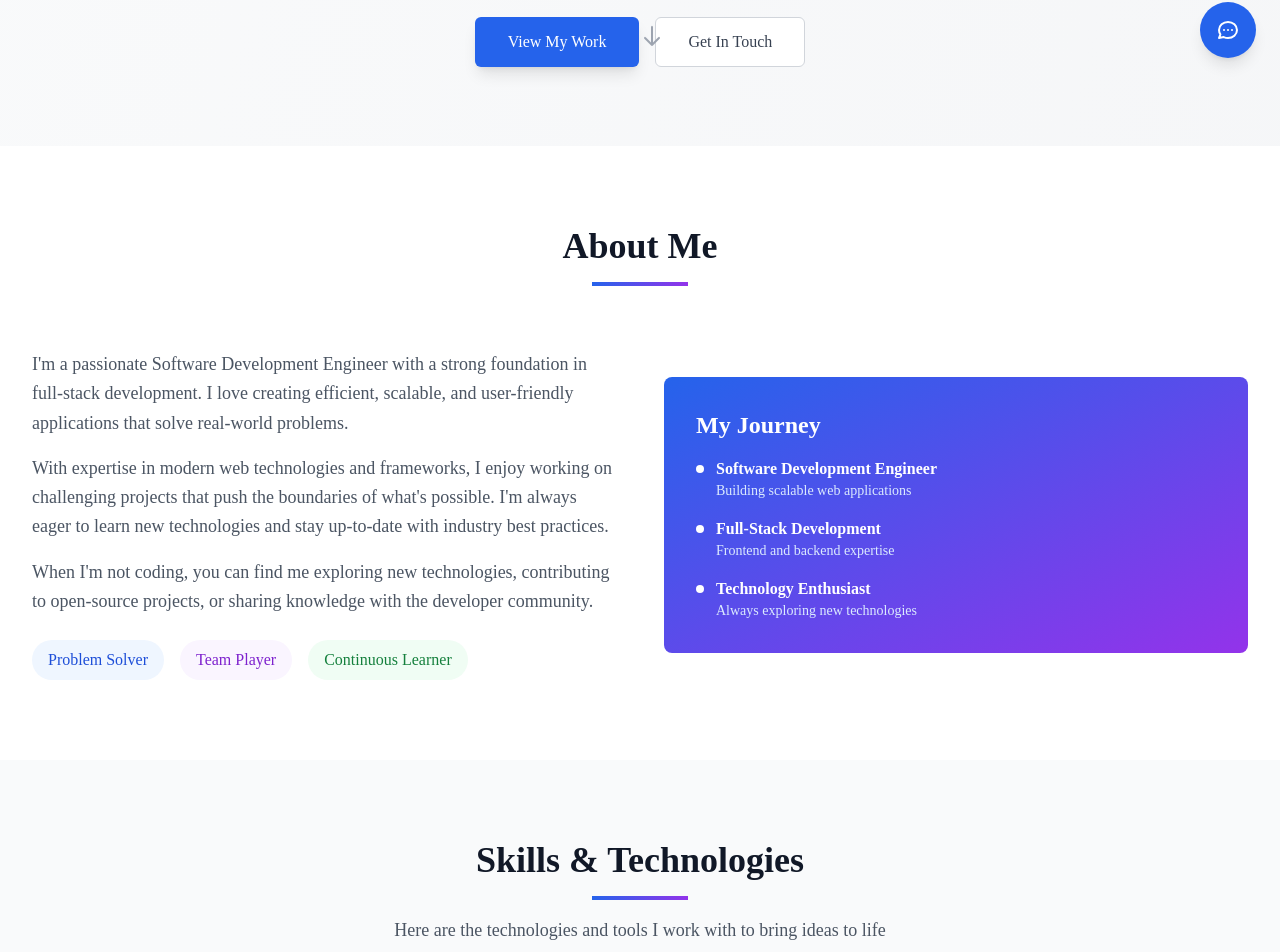
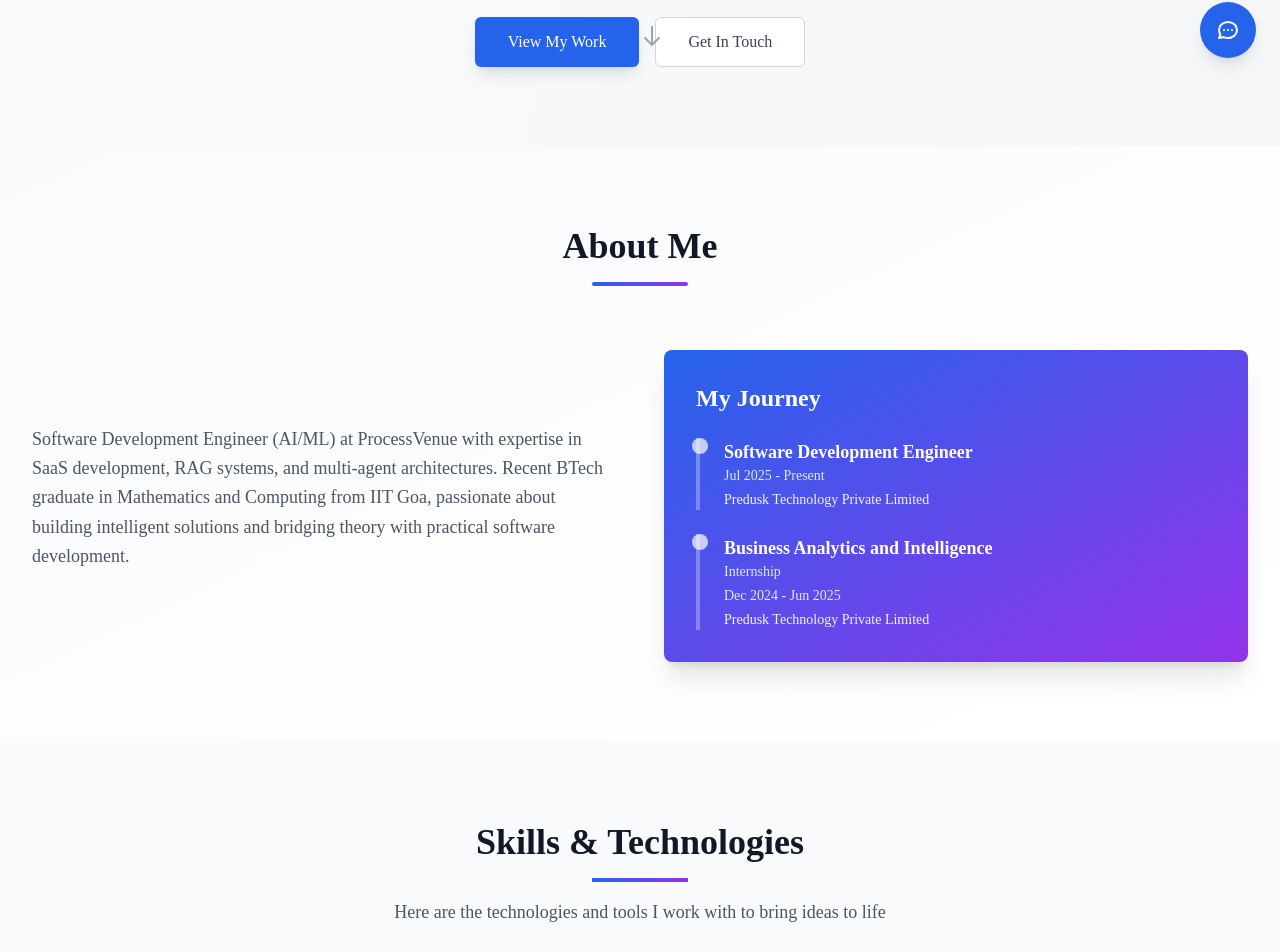
Before and after one commit to Onkarmundhe/Portfolio, a Next.js app in the folder frontend/: page / in a window 1280 px wide. Shown: the part 718-1670 px from the top of the page. Built offline with nearby package versions, Linux system fonts and the light colour scheme.

Commit message:
change the about page

```diff
--- a/frontend/src/components/About.tsx
+++ b/frontend/src/components/About.tsx
@@ -1,69 +1,42 @@
 export default function About() {
   return (
-    <section id="about" className="py-20 bg-white dark:bg-gray-900">
+    <section id="about" className="py-20 bg-gradient-to-br from-gray-50 to-white dark:from-gray-900 dark:to-gray-800">
       <div className="max-w-7xl mx-auto px-4 sm:px-6 lg:px-8">
         <div className="text-center mb-16">
           <h2 className="text-3xl sm:text-4xl font-bold text-gray-900 dark:text-white mb-4">
             About Me
           </h2>
-          <div className="w-24 h-1 bg-gradient-to-r from-blue-600 to-purple-600 mx-auto"></div>
+          <div className="w-24 h-1 bg-gradient-to-r from-blue-600 to-purple-600 mx-auto rounded-full"></div>
         </div>
 
         <div className="grid grid-cols-1 lg:grid-cols-2 gap-12 items-center">
           <div className="space-y-6">
             <div className="text-lg text-gray-600 dark:text-gray-300 leading-relaxed">
-              <p className="mb-4">
-                I'm a passionate Software Development Engineer with a strong foundation in
-                full-stack development. I love creating efficient, scalable, and user-friendly
-                applications that solve real-world problems.
+              <p className="mb-4 hover:text-gray-800 dark:hover:text-gray-100 transition-colors duration-300">
+                Software Development Engineer (AI/ML) at ProcessVenue with expertise in SaaS development, RAG systems, and multi-agent architectures. Recent BTech graduate in Mathematics and Computing from IIT Goa, passionate about building intelligent solutions and bridging theory with practical software development.
               </p>
-              <p className="mb-4">
-                With expertise in modern web technologies and frameworks, I enjoy working on
-                challenging projects that push the boundaries of what's possible. I'm always
-                eager to learn new technologies and stay up-to-date with industry best practices.
-              </p>
-              <p>
-                When I'm not coding, you can find me exploring new technologies, contributing
-                to open-source projects, or sharing knowledge with the developer community.
-              </p>
-            </div>
-
-            <div className="flex flex-wrap gap-4">
-              <div className="bg-blue-50 dark:bg-blue-900/20 px-4 py-2 rounded-full">
-                <span className="text-blue-700 dark:text-blue-300 font-medium">Problem Solver</span>
-              </div>
-              <div className="bg-purple-50 dark:bg-purple-900/20 px-4 py-2 rounded-full">
-                <span className="text-purple-700 dark:text-purple-300 font-medium">Team Player</span>
-              </div>
-              <div className="bg-green-50 dark:bg-green-900/20 px-4 py-2 rounded-full">
-                <span className="text-green-700 dark:text-green-300 font-medium">Continuous Learner</span>
-              </div>
             </div>
           </div>
 
           <div className="relative">
-            <div className="bg-gradient-to-br from-blue-600 to-purple-600 rounded-lg p-8 text-white">
-              <h3 className="text-2xl font-bold mb-4">My Journey</h3>
-              <div className="space-y-4">
-                <div className="flex items-start space-x-3">
-                  <div className="w-2 h-2 bg-white rounded-full mt-2 flex-shrink-0"></div>
+            <div className="bg-gradient-to-br from-blue-600 to-purple-600 rounded-lg p-8 text-white shadow-xl hover:shadow-2xl transition-all duration-300 transform hover:-translate-y-2">
+              <h3 className="text-2xl font-bold mb-6">My Journey</h3>
+              <div className="space-y-6">
+                <div className="border-l-4 border-white/30 pl-6 relative hover:border-white/50 transition-colors duration-300">
+                  <div className="absolute -left-2 top-0 w-4 h-4 bg-white rounded-full animate-pulse"></div>
                   <div>
-                    <h4 className="font-semibold">Software Development Engineer</h4>
-                    <p className="text-blue-100 text-sm">Building scalable web applications</p>
+                    <h4 className="font-bold text-lg">Software Development Engineer</h4>
+                    <p className="text-blue-100 text-sm font-medium mb-1">Jul 2025 - Present</p>
+                    <p className="text-blue-50 text-sm">Predusk Technology Private Limited</p>
                   </div>
                 </div>
-                <div className="flex items-start space-x-3">
-                  <div className="w-2 h-2 bg-white rounded-full mt-2 flex-shrink-0"></div>
+                <div className="border-l-4 border-white/30 pl-6 relative hover:border-white/50 transition-colors duration-300">
+                  <div className="absolute -left-2 top-0 w-4 h-4 bg-white/70 rounded-full"></div>
                   <div>
-                    <h4 className="font-semibold">Full-Stack Development</h4>
-                    <p className="text-blue-100 text-sm">Frontend and backend expertise</p>
-                  </div>
-                </div>
-                <div className="flex items-start space-x-3">
-                  <div className="w-2 h-2 bg-white rounded-full mt-2 flex-shrink-0"></div>
-                  <div>
-                    <h4 className="font-semibold">Technology Enthusiast</h4>
-                    <p className="text-blue-100 text-sm">Always exploring new technologies</p>
+                    <h4 className="font-bold text-lg">Business Analytics and Intelligence</h4>
+                    <p className="text-blue-100 text-sm font-medium mb-1">Internship</p>
+                    <p className="text-blue-100 text-sm font-medium mb-1">Dec 2024 - Jun 2025</p>
+                    <p className="text-blue-50 text-sm">Predusk Technology Private Limited</p>
                   </div>
                 </div>
               </div>
```
